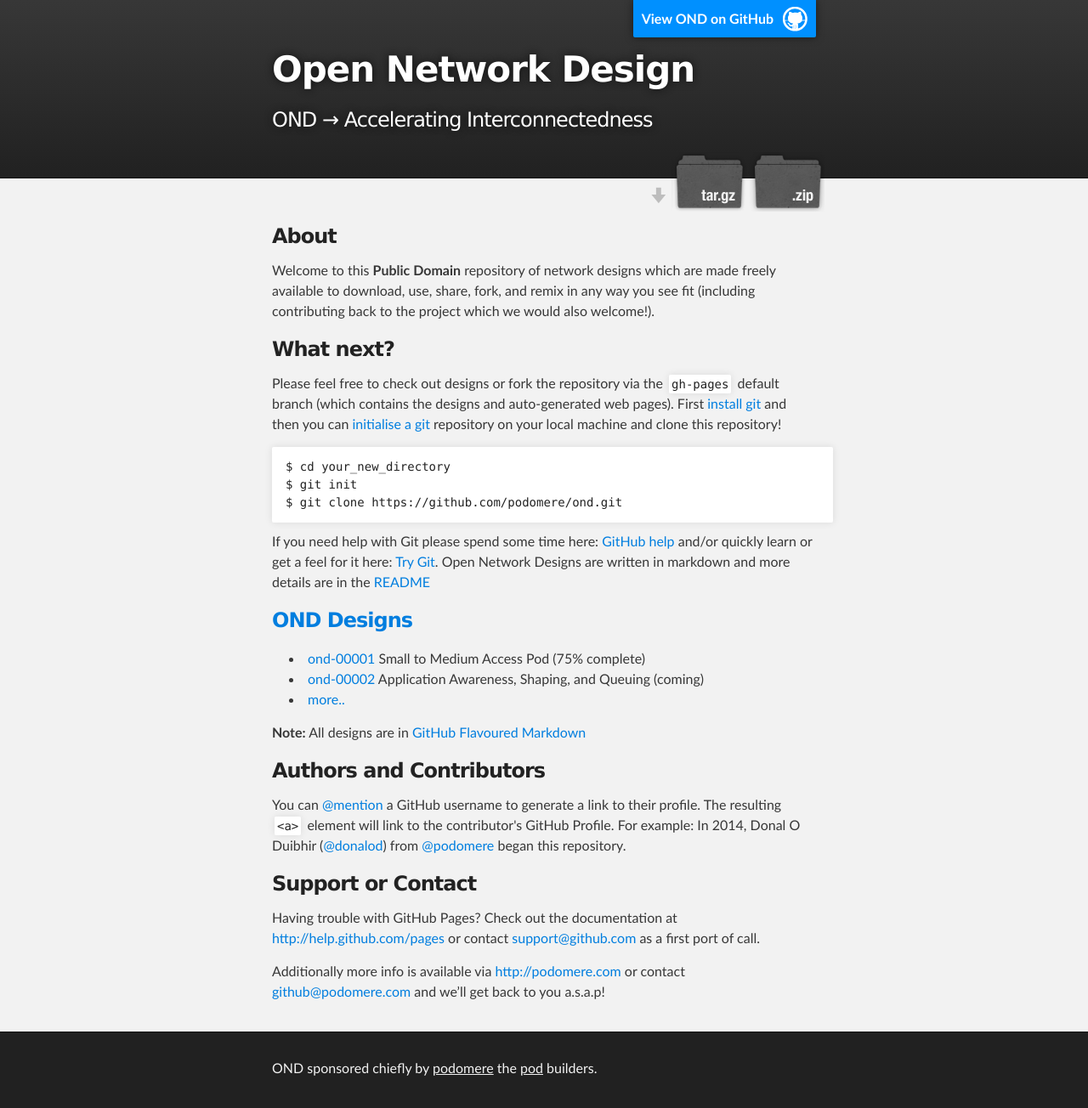
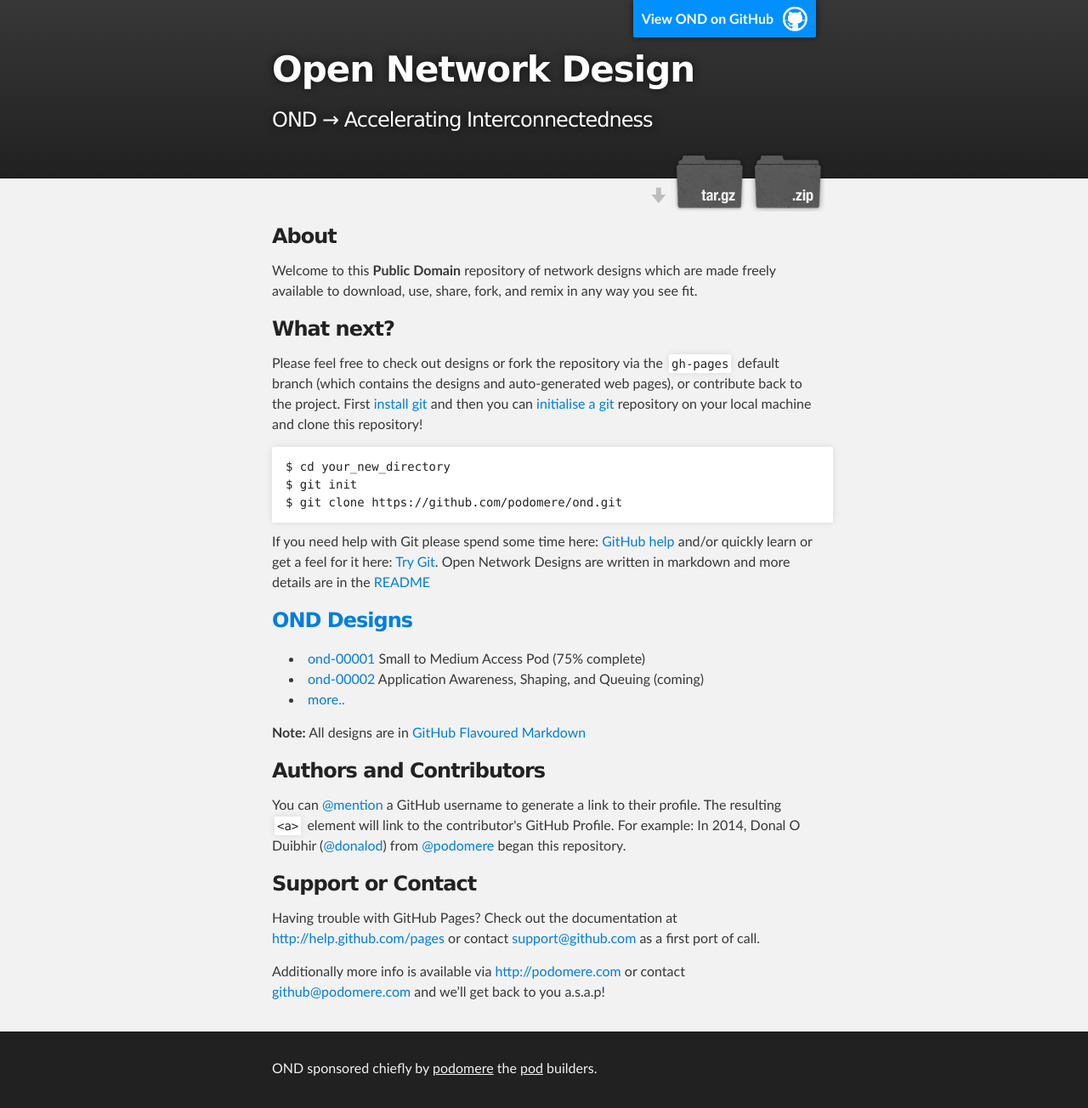
Before and after one commit to podomere/ond, a Jekyll site: the page index.html, which Jekyll copies as it is, in a window 1280 px wide. Shown: the whole page at 85% size. Built offline with Jekyll 4.4.1, drawn with Linux system fonts in a browser that asks for light colours.

Commit message:
Updating the index page to be clearer

```diff
--- a/index.html
+++ b/index.html
@@ -39,10 +39,10 @@
       <section id="main_content" class="inner">
 
 <h3><a name="welcome-to-ond-pages" class="anchor" href="#welcome-to-ond-pages"><span class="octicon octicon-link"></span></a>About</h3>
-<p> Welcome to this <strong>Public Domain</strong> repository of network designs which are made freely available to download, use, share, fork, and remix in any way you see fit (including contributing back to the project which we would also welcome!).</p>
+<p> Welcome to this <strong>Public Domain</strong> repository of network designs which are made freely available to download, use, share, fork, and remix in any way you see fit.</p>
 
 <h3><a name="whatnext-pages" class="anchor" href="#whatnext-pages"><span class="octicon octicon-link"></span></a>What next?</h3>
-<p>Please feel free to check out designs or fork the repository via the <code>gh-pages</code> default branch (which contains the designs and auto-generated web pages). First <a href="https://help.github.com/articles/set-up-git">install git</a> and then you can <a href="https://help.github.com/articles/fetching-a-remote">initialise a git</a> repository on your local machine and clone this repository!</p>
+<p>Please feel free to check out designs or fork the repository via the <code>gh-pages</code> default branch (which contains the designs and auto-generated web pages), or contribute back to the project. First <a href="https://help.github.com/articles/set-up-git">install git</a> and then you can <a href="https://help.github.com/articles/fetching-a-remote">initialise a git</a> repository on your local machine and clone this repository!</p>
 
 <pre><code>$ cd your_new_directory
 $ git init
```
